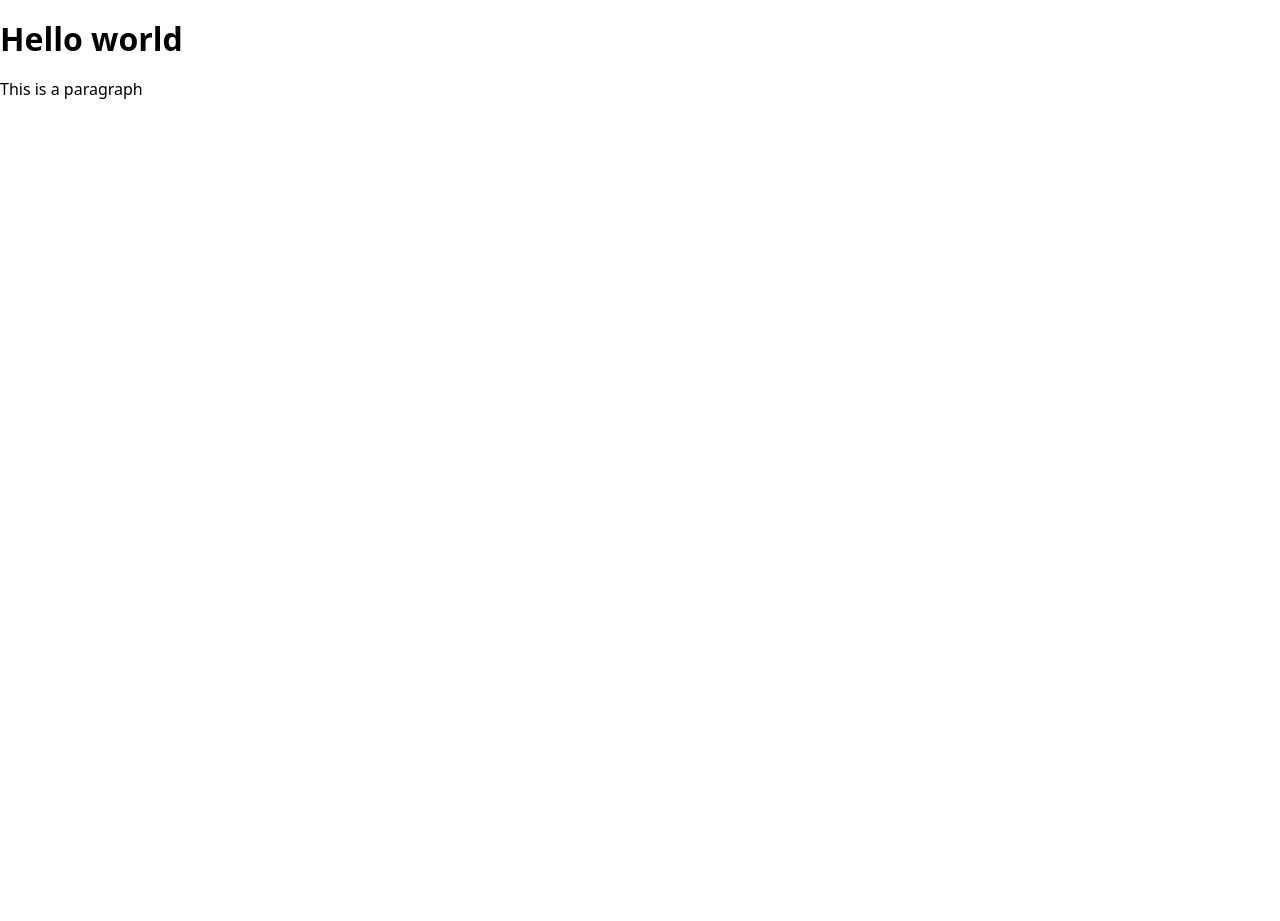
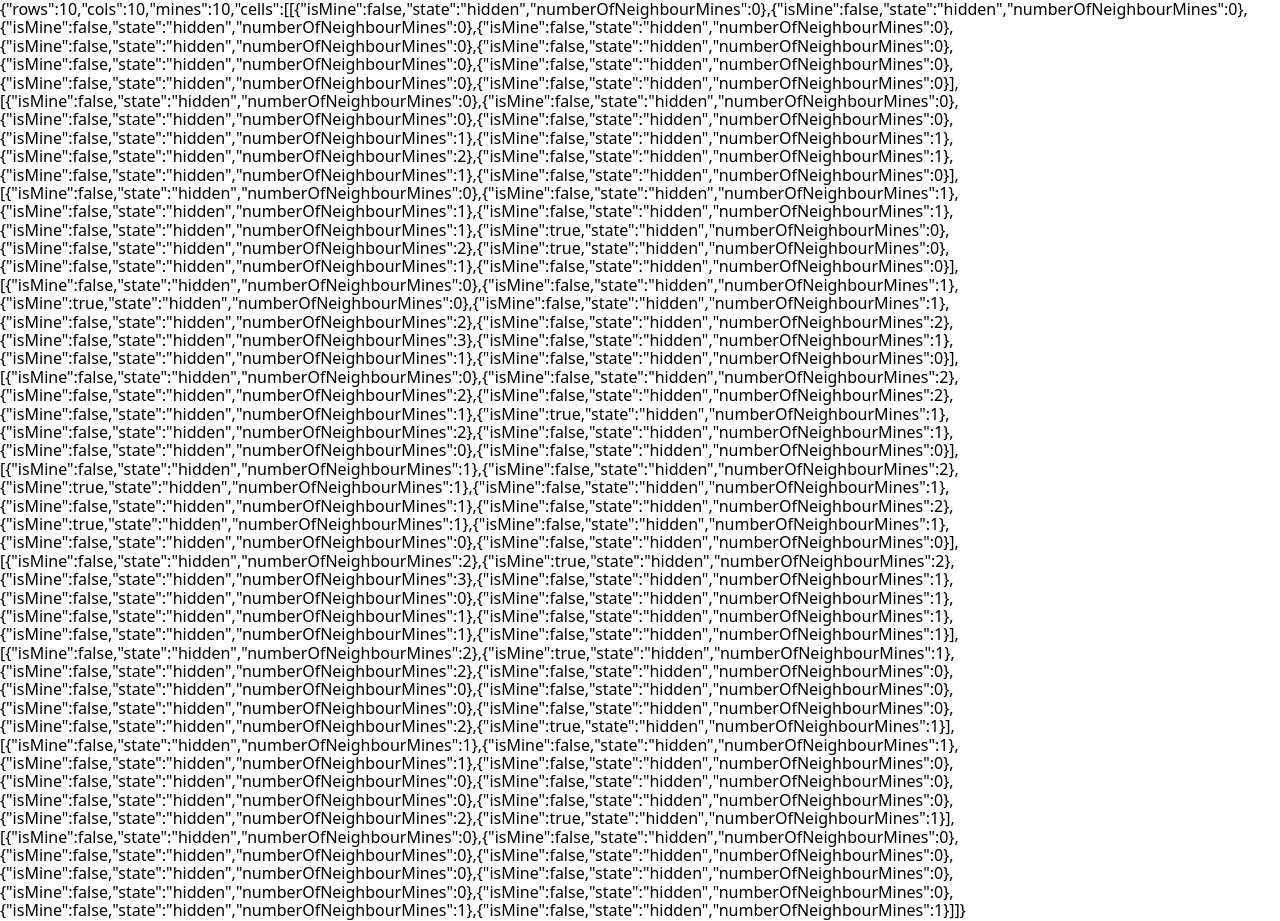
Before and after one commit to dustinroepsch/react_minesweeper, a React (Vite) app: page / in a window 1280 px wide. Before the commit the page ends 800 px from the top, so only its background shows below. Built offline with nearby package versions, Linux system fonts and the light colour scheme.

Commit message:
good progress

```diff
--- a/src/App.tsx
+++ b/src/App.tsx
@@ -1,9 +1,19 @@
+import { useState } from "react";
+import Minesweeper from "./minesweeper";
+
 function App() {
+  const [minesweeper, setMinesweeper] = useState(
+    () => new Minesweeper(10, 10, 10)
+  );
+
   return (
-    <>
-      <h1> Hello world</h1>
-      <p> This is a paragraph</p>
-    </>
+    <div
+      onClick={() => {
+        setMinesweeper((minesweeper) => minesweeper.toggleFlagged(0, 0));
+      }}
+    >
+      {JSON.stringify(minesweeper)}
+    </div>
   );
 }
 
--- /dev/null
+++ b/src/minesweeper.ts
@@ -0,0 +1,105 @@
+import { immerable, produce } from "immer";
+
+interface Cell {
+  isMine: boolean;
+  state: "hidden" | "revealed" | "flagged";
+  numberOfNeighbourMines: number;
+}
+
+interface Coordinate {
+  row: number;
+  col: number;
+}
+
+export default class Minesweeper {
+  [immerable] = true;
+
+  public readonly cells: Cell[][];
+
+  constructor(
+    public readonly rows: number,
+    public readonly cols: number,
+    public readonly mines: number
+  ) {
+    this.cells = Array.from({ length: rows }, () =>
+      Array.from({ length: cols }, () => ({
+        isMine: false,
+        state: "hidden",
+        numberOfNeighbourMines: 0,
+      }))
+    );
+
+    this.placeMines();
+    this.calculateNeighborMines();
+  }
+
+  public toggleFlagged(row: number, col: number): Minesweeper {
+    return produce(this, (draft) => {
+      if (!this.inBounds(row, col)) {
+        return;
+      }
+      const cell = draft.cells[row][col];
+      if (cell.state === "hidden") {
+        cell.state = "flagged";
+      } else if (cell.state === "flagged") {
+        cell.state = "hidden";
+      }
+    });
+  }
+
+  // only call from constructor, edits in place
+  private placeMines(): void {
+    let minesLeftToPlace = this.mines;
+    while (minesLeftToPlace > 0) {
+      const row = Math.floor(Math.random() * this.rows);
+      const col = Math.floor(Math.random() * this.cols);
+      if (!this.cells[row][col].isMine) {
+        this.cells[row][col].isMine = true;
+        minesLeftToPlace--;
+      }
+    }
+  }
+
+  // only call from constructor, edits in place
+  private calculateNeighborMines(): void {
+    for (let row = 0; row < this.rows; row++) {
+      for (let col = 0; col < this.cols; col++) {
+        for (const {
+          row: neighborRow,
+          col: neighborCol,
+        } of this.getInBoundNeighbourCoordinates(row, col)) {
+          if (this.cells[neighborRow][neighborCol].isMine) {
+            this.cells[row][col].numberOfNeighbourMines++;
+          }
+        }
+      }
+    }
+  }
+
+  private inBounds(row: number, col: number): boolean {
+    return row >= 0 && row < this.rows && col >= 0 && col < this.cols;
+  }
+
+  private getInBoundNeighbourCoordinates(
+    row: number,
+    col: number
+  ): Coordinate[] {
+    const neighbourCoordinates: Coordinate[] = [];
+    const offsets = [-1, 0, 1];
+
+    for (const rowOffset of offsets) {
+      for (const colOffset of offsets) {
+        if (rowOffset === 0 && colOffset === 0) {
+          continue;
+        }
+
+        const newRow = row + rowOffset;
+        const newCol = col + colOffset;
+        if (this.inBounds(newRow, newCol)) {
+          neighbourCoordinates.push({ row: newRow, col: newCol });
+        }
+      }
+    }
+    return neighbourCoordinates;
+  }
+}
```
